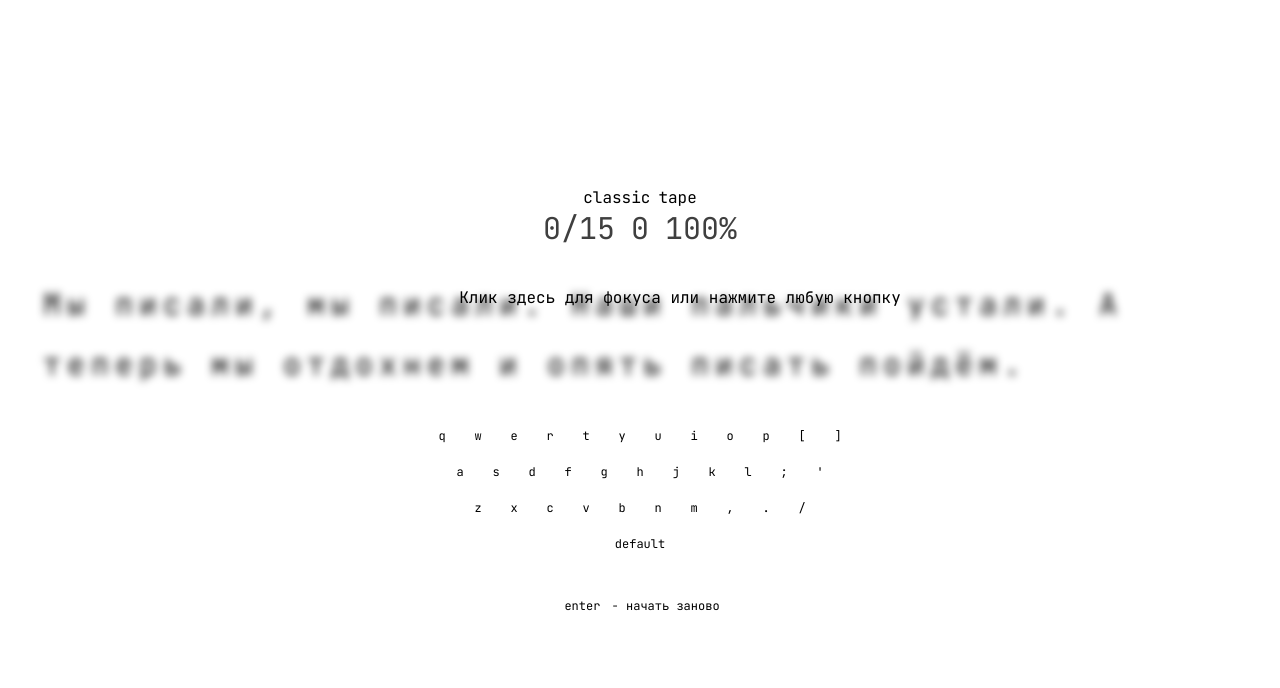
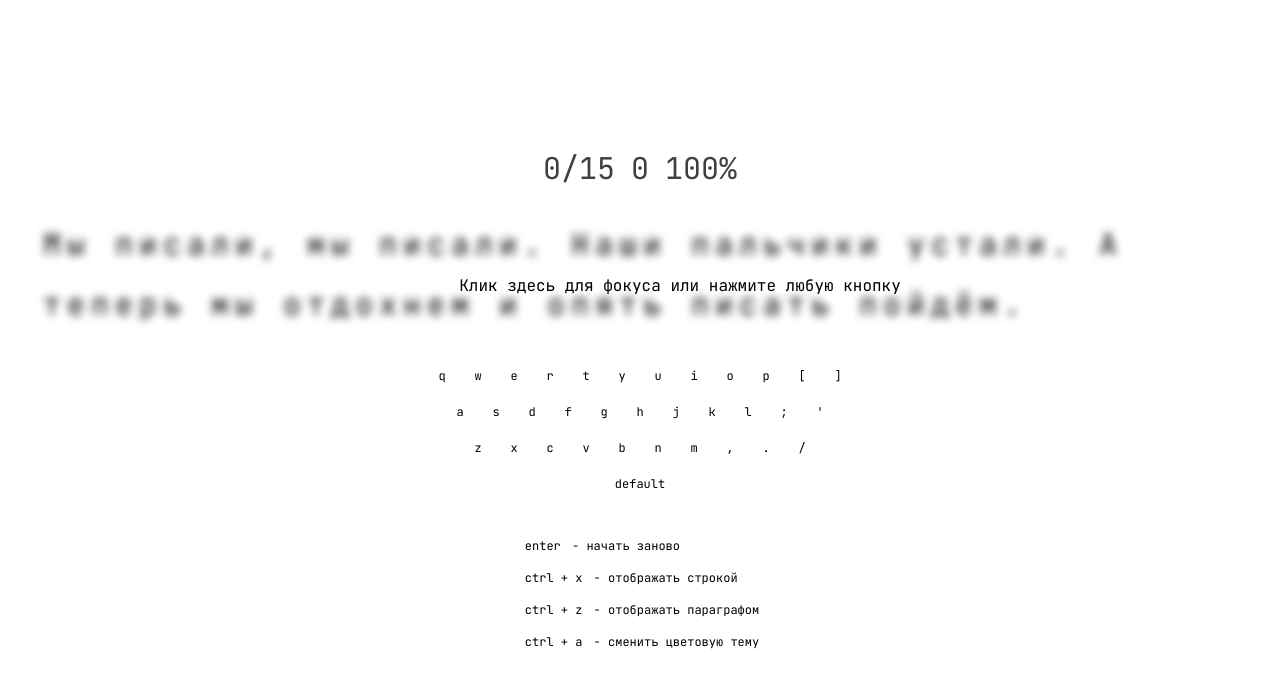
Before and after one commit to kirillmihalych/code-type, a Vue app: page / in a window 1280 px wide. Shown: the top 688 px of the page. Built offline with nearby package versions, Linux system fonts and the light colour scheme; what @tanstack/vue-query would draw is missing.

Commit message:
shortcuts switch theme and text appearence

```diff
--- a/src/App.vue
+++ b/src/App.vue
@@ -1,15 +1,12 @@
 <template>
   <main
-    class="bushido bg-secondary font-jet-brains grid place-content-center place-items-center h-dvh"
+    class="bg-secondary font-jet-brains grid place-content-center place-items-center h-dvh transition-colors"
+    :class="[colorTheme === 'bushido' ? 'bushido' : 'lil-dragon']"
   >
     <CountdownTimer
       :start="isTimerStarted"
       @result-time="(seconds) => setResultTime(seconds)"
     />
-    <div class="flex gap-2">
-      <button @click="setClassicMode" class="bg-white">classic</button>
-      <button @click="setTapeMode" class="bg-white">tape</button>
-    </div>
     <ResultsDisplay
       :total-words-amount="totalWords"
       :written-chars-amount="writtenCharsAmount"
@@ -32,7 +29,7 @@
       ></div>
       <div
         v-show="!isInputFocused"
-        class="absolute w-full text-center text-helper"
+        class="absolute top-1/2 w-full text-center text-helper"
       >
         Клик здесь для фокуса или нажмите любую кнопку
       </div>
@@ -88,9 +85,20 @@
       </form>
     </div>
     <KeymapLayout />
-    <p class="text-text text-xs mt-10">
-      <span class="bg-bg p-1">enter</span> - начать заново
-    </p>
+    <div>
+      <p class="text-text text-xs mt-10">
+        <span class="bg-bg p-1">enter</span> - начать заново
+      </p>
+      <p class="text-text text-xs mt-4">
+        <span class="bg-bg p-1">ctrl + x</span> - отображать строкой
+      </p>
+      <p class="text-text text-xs mt-4">
+        <span class="bg-bg p-1">ctrl + z</span> - отображать параграфом
+      </p>
+      <p class="text-text text-xs mt-4">
+        <span class="bg-bg p-1">ctrl + a</span> - сменить цветовую тему
+      </p>
+    </div>
   </main>
 </template>
 
@@ -106,9 +114,9 @@ import {
 import KeymapLayout from "./components/KeymapLayout.vue";
 import CountdownTimer from "./components/CountdownTimer.vue";
 import ResultsDisplay from "./components/ResultsDisplay.vue";
-import KeyLayout from "./components/KeyLayout.vue";
 
-const { space, enter, current } = useMagicKeys();
+const { space, enter, current, ControlLeft_z, ControlLeft_x, ControlLeft_a } =
+  useMagicKeys();
 
 const words = useTemplateRef("words");
 const totalWords = ref(null);
@@ -151,13 +159,32 @@ const totalChars = computed(() => {
 
 const currentMode = ref("classic");
 function setTapeMode() {
+  // console.log("ctrl z");
   currentMode.value = "tape";
-  reset();
+  setTimeout(() => {
+    reset();
+  }, 150);
 }
 function setClassicMode() {
   currentMode.value = "classic";
-  reset();
+  setTimeout(() => {
+    reset();
+  }, 150);
 }
+
+const colorTheme = ref("bushido");
+function toggleColorTheme() {
+  console.log("oh hi");
+  if (colorTheme.value === "bushido") {
+    colorTheme.value = "lil-dragon";
+  } else {
+    colorTheme.value = "bushido";
+  }
+}
+
+whenever(ControlLeft_z, () => setTapeMode());
+whenever(ControlLeft_x, () => setClassicMode());
+whenever(ControlLeft_a, () => toggleColorTheme());
 
 const mistakes = ref([]);
 // what char should i write
@@ -278,7 +305,8 @@ function setCarretCoordinates() {
       (writtenWords.value.join("").split("").length +
         writtenWords.value.length) *
       24;
-  } else if (currentMode.value === "classic") {
+  }
+  if (currentMode.value === "classic") {
     carretCoordinates.value.left =
       words.value[currentWordIndex.value].getBoundingClientRect().left -
       left.value;
@@ -392,12 +420,8 @@ onMounted(() => {
 <style>
 /*
 =====================
-=====================
-ПРОБЛЕМА: appearence
-1) - [ ] Дать возможность переключаться между стандартным режимом отображения и бегущей строкой
-2) - [ ] Переключение цветовых тем
-
 ПРОБЛЕМА: wpm как-то неверно считает, что ли
+- [ ] решить
 
 ПРОБЛЕМА: Геймплей
 1) - [ ] Отображать второй caret, что двигается на постоянной скорости
```
